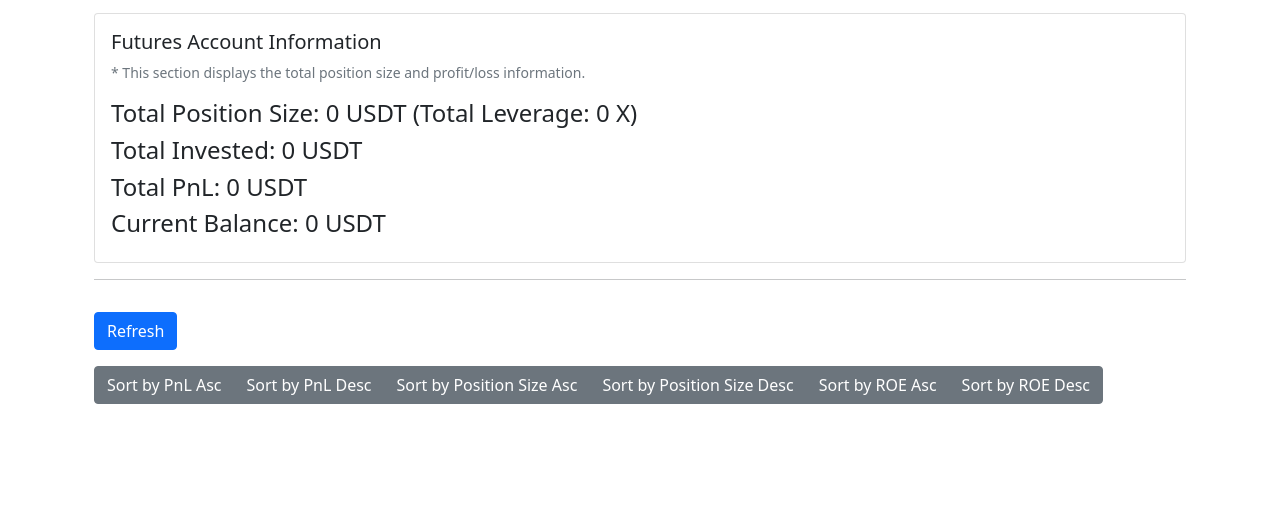
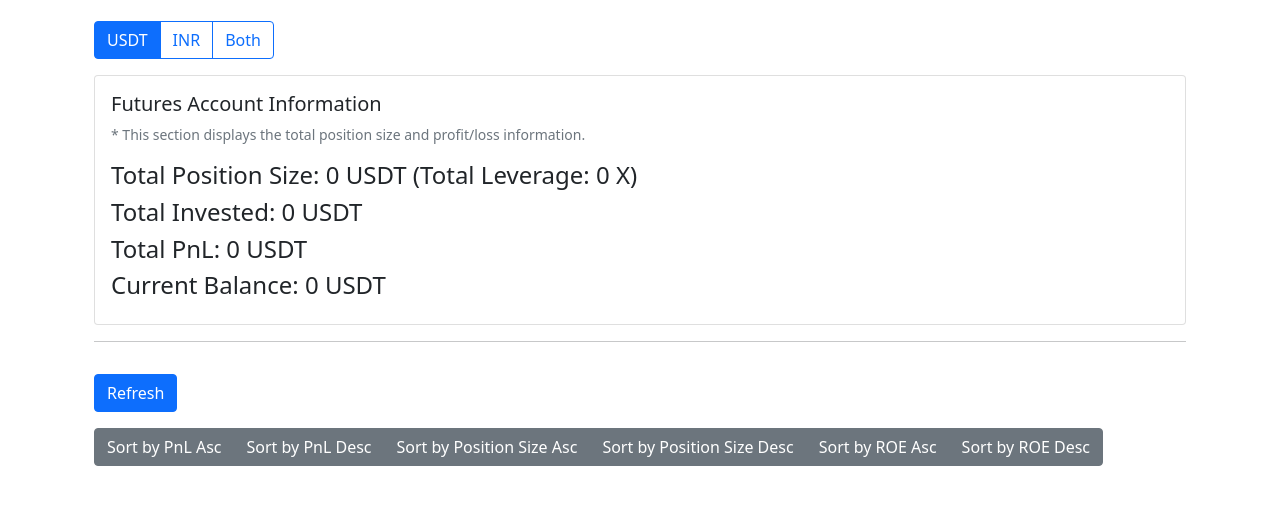
Before and after one commit to shivkumar0757/dcx_dashboard, a Django app: template positions/templates/positions/dashboard.html in a window 1280 px wide. Shown: the part 155-660 px from the top of the page. Run offline with Django 5.2, Linux system fonts and the light colour scheme; the template is opened without the code that fills it, so the values that code supplies are empty.

Commit message:
Add support for toggling margin modes (USDT, INR, Both)
Introduced functionality to switch between margin modes (USDT, INR, Both) via UI buttons, updating API requests and UI display accordingly. Adjusted backend to handle the margin currency filter and included it in the serialized data. Updated fetch logic and styles to ensure seamless integration of the new mode-switching feature.

```diff
--- a/positions/serializers.py
+++ b/positions/serializers.py
@@ -20,3 +20,4 @@ class PositionSerializer(serializers.Serializer):
     updated_at = serializers.IntegerField()
     pnl = serializers.FloatField()
     roe = serializers.FloatField()
+    margin_currency = serializers.CharField(max_length=10)
--- a/positions/service.py
+++ b/positions/service.py
@@ -9,13 +9,14 @@ logger = logging.getLogger(__name__)
 
 COINDCX_API_URL = 'https://api.coindcx.com/exchange/v1/derivatives/futures/positions'
 
-def fetch_positions(api_key, api_secret):
+def fetch_positions(api_key, api_secret, margin_currency_short_name=None):
     try:
         timestamp = int(time.time() * 1000)
         body = {
             "timestamp": timestamp,
             "page": "1",
-            "size": "50"
+            "size": "50",
+            "margin_currency_short_name": margin_currency_short_name or ["USDT", "INR"]
         }
         json_body = json.dumps(body, separators=(',', ':'))
         secret_bytes = bytes(api_secret, encoding='utf-8')
--- a/positions/static/positions/app.js
+++ b/positions/static/positions/app.js
@@ -14,11 +14,54 @@ document.addEventListener('DOMContentLoaded', function () {
     const totalInvestment = document.getElementById('total-investment');
     const currentBalance = document.getElementById('current-balance');
 
+    // Mode of positin INR, USDT, BOTH
+        let selectedMode = "USDT"; // Default mode
+
+    document.getElementById('mode-usdt').addEventListener('click', () => {
+        selectedMode = "USDT";
+        updateModeButtons();
+        fetchData();
+    });
+
+    document.getElementById('mode-inr').addEventListener('click', () => {
+        selectedMode = "INR";
+        updateModeButtons();
+        fetchData();
+    });
+
+    document.getElementById('mode-both').addEventListener('click', () => {
+        selectedMode = "BOTH";
+        updateModeButtons();
+        fetchData();
+    });
+
+    function updateModeButtons() {
+    document.getElementById('mode-usdt').classList.remove('active');
+    document.getElementById('mode-inr').classList.remove('active');
+    document.getElementById('mode-both').classList.remove('active');
+
+    if (selectedMode === "USDT") {
+        document.getElementById('mode-usdt').classList.add('active');
+    } else if (selectedMode === "INR") {
+        document.getElementById('mode-inr').classList.add('active');
+    } else if (selectedMode === "BOTH") {
+        document.getElementById('mode-both').classList.add('active');
+    }
+}
+
 
     let positionsData = [];
 
+    // fetch data based on margin mode
     function fetchData() {
-        fetch('/crypto_dashboard/api/positions/')
+        const marginCurrency = selectedMode === "BOTH" ? ["USDT", "INR"] : [selectedMode];
+
+        fetch(`/crypto_dashboard/api/positions/?margin_currency_short_name=${marginCurrency}`, {
+        method: 'GET', // Changed to GET as we're using query parameters
+        headers: {
+            'Content-Type': 'application/json',
+        },
+    })
             .then(response => response.json())
             .then(data => {
                 positionsData = data.positions;
@@ -43,7 +86,8 @@ document.addEventListener('DOMContentLoaded', function () {
             positionElement.innerHTML = `
                 <div class="card mb-3">
                 <div class="card-body">
-                    <h5 class="card-title">${pos.pair}</h5>
+                    <h5 class="card-title">${pos.pair}
+                    <span class="badge rounded-pill  bg-secondary small px-2 py-1">${pos.margin_currency}</span></h5>
                     <div class="row">
                         <div class="col-md-6">
                             <p class="card-text"><strong>Position Size:</strong> ${pos.active_pos} (${usdtSize.toFixed(6)} USDT)</p>
--- a/positions/templates/positions/dashboard.html
+++ b/positions/templates/positions/dashboard.html
@@ -6,6 +6,12 @@
 {% block content %}
     <div class="container">
         <h1 class="mt-5">Welcome, {{ username }}</h1>
+
+        <div class="btn-group mt-3" role="group" aria-label="Toggle Margin Modes">
+            <button id="mode-usdt" class="btn btn-outline-primary active">USDT</button>
+            <button id="mode-inr" class="btn btn-outline-primary">INR</button>
+            <button id="mode-both" class="btn btn-outline-primary">Both</button>
+        </div>
         {#    Futures Account Info    #}
         <div class="card mt-3 w-100">
             <div class="card-body">
@@ -16,7 +22,7 @@
                 <div class="mt-3">
                     <h4>
                         Total Position Size: <span id="total-position-size">0</span> USDT
-                         (Total Leverage: <span id="total-leverage">0</span>  X)
+                        (Total Leverage: <span id="total-leverage">0</span> X)
                     </h4>
                     <h4>Total Invested: <span id="total-investment">0</span> USDT</h4>
                     <h4>Total PnL: <span id="total-profit-loss">0</span> USDT</h4>
--- a/positions/views.py
+++ b/positions/views.py
@@ -89,7 +89,11 @@ class PositionListView(APIView):
             api_key = user_profile.get_api_key()
             logger.info('Keys reveived')
             api_secret = user_profile.get_api_secret()
-            positions = fetch_positions(api_key, api_secret)
+
+            margin_currency_short_name = request.query_params.get('margin_currency_short_name', 'USDT')
+            margin_currency_list = margin_currency_short_name.split(',')
+
+            positions = fetch_positions(api_key, api_secret, margin_currency_list)
             positions = [pos for pos in positions if pos['active_pos'] != 0]
             # print(positions)
             logger.info('Positions fetched')
@@ -118,6 +122,7 @@ class PositionListView(APIView):
                 total_invested += position['locked_margin']
 
                 current_account_balance = total_invested + total_pnl
+                position['margin_currency'] = position['margin_currency_short_name']
             logger.info('Positions processed')
             serializer = PositionSerializer(positions, many=True)
             print(serializer.data)
```
